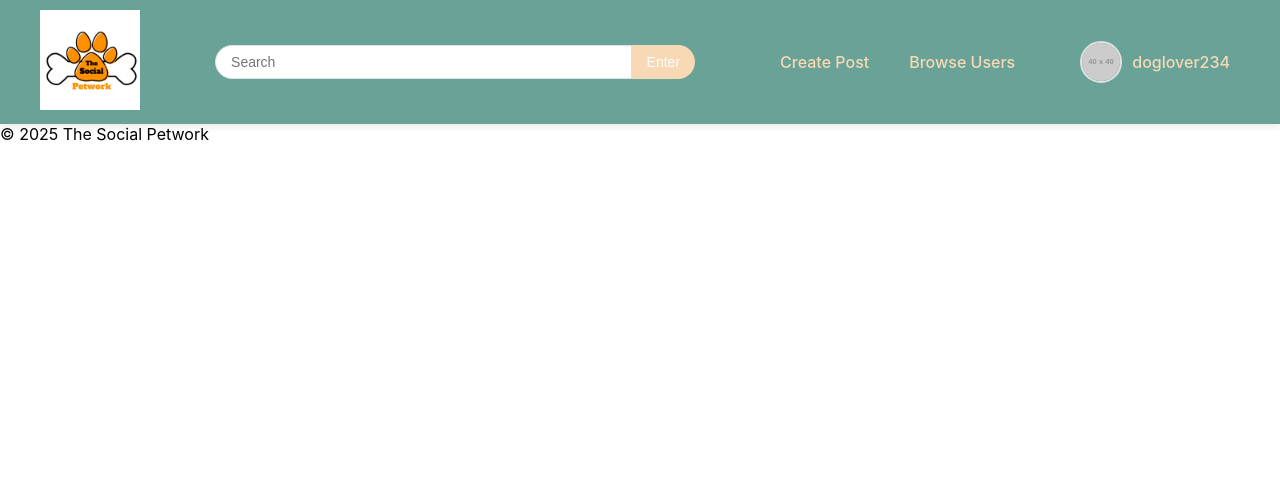
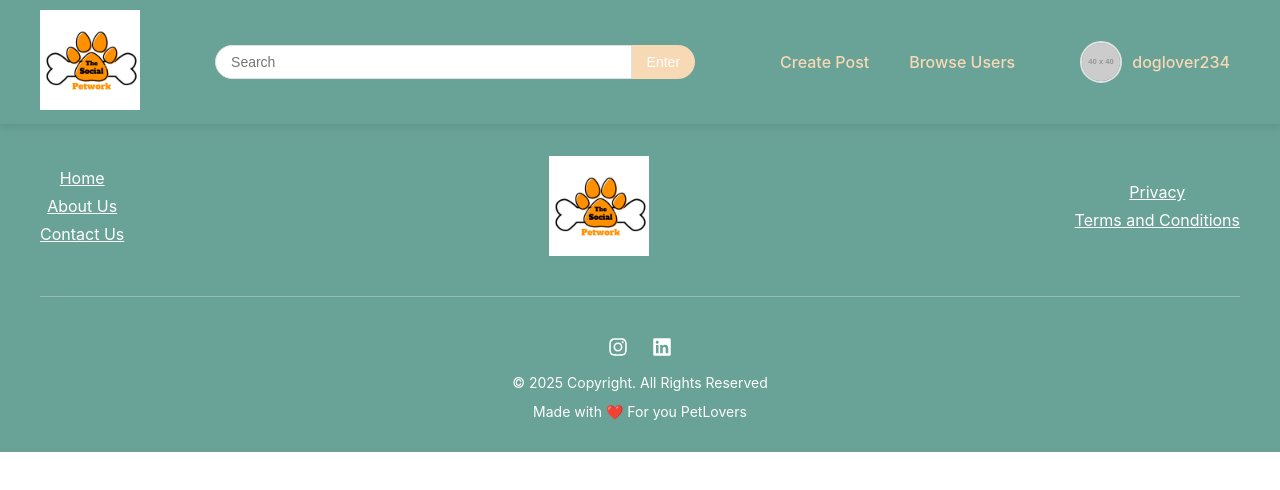
Before and after one commit to Ang3la33/the-social-petwork-s4-final-frontend, a React (Create React App) app in the folder social-petwork/: page / in a window 1280 px wide. Shown: the top 490 px of the page. Built offline with nearby package versions, Linux system fonts and the light colour scheme.

Commit message:
Footer Component done. And Styling for it too. Can be changed at any time

```diff
--- /dev/null
+++ b/package.json
@@ -0,0 +1,5 @@
+{
+  "dependencies": {
+    "react-icons": "^5.5.0"
+  }
+}
--- a/social-petwork/src/App.css
+++ b/social-petwork/src/App.css
@@ -94,6 +94,80 @@
   object-fit: cover;
   border: 2px solid #e1e1e1;
 }
+
+/* Footer Styling ***********************************************************/
+.footer {
+  background-color: #69A297;
+  color: white;
+  padding: 2rem 1rem;
+}
+
+.footer-container {
+  max-width: 1200px;
+  margin: 0 auto;
+  display: flex;
+  flex-direction: column;
+  gap: 2rem;
+  align-items: center;
+}
+
+.footer-top {
+  width: 100%;
+  display: flex;
+  flex-direction: row;
+  justify-content: space-between;
+  align-items: center;
+  text-align: center;
+  gap: 1.5rem;
+}
+
+.footer-links {
+  display: flex;
+  flex-direction: column;
+  gap: 0.5rem;
+}
+
+.footer-links a {
+  text-decoration: underline;
+  color: white;
+}
+
+.footer-logo {
+  width: 100px;
+}
+
+.footer-line {
+  width: 100%;
+  border: none;
+  height: 1px;
+  background-color: rgba(255, 255, 255, 0.3);
+}
+
+.footer-bottom {
+  display: flex;
+  flex-direction: column;
+  align-items: center;
+  gap: 0.75rem;
+  text-align: center;
+  font-size: 0.875rem;
+}
+
+.footer-icons {
+  display: flex;
+  gap: 1.5rem;
+  font-size: 1.25rem;
+}
+
+.footer-icons a {
+  color: white;
+}
+
+.footer-heart {
+  color: #f4a261;
+}
+
+
+/* Medias for Different Screen-Sizing ***************************/
 @media (max-width: 768px) {
   .navBar-Container {
     flex-wrap: wrap;
--- a/social-petwork/src/App.js
+++ b/social-petwork/src/App.js
@@ -4,6 +4,7 @@ import './App.css';
 
 import Navbar from './Components/NavBar';
 import Login from './Pages/Login.jsx';
+import Footer from './Components/Footer';
 
 
 function App() {
@@ -13,9 +14,10 @@ function App() {
       <Navbar />
         <main className="mainContainer">
         </main>
-        <footer className="footer">
+        {/* <footer className="footer">
           &copy; 2025 The Social Petwork
-        </footer>
+        </footer> */}
+        <Footer />
       </div>
   );
 }
--- /dev/null
+++ b/social-petwork/src/Components/Footer.jsx
@@ -0,0 +1,53 @@
+import React from "react";
+import { FaInstagram, FaLinkedin } from "react-icons/fa";
+import Logo from "../Assets/Images/logo.png";
+import '../App.css';
+
+const Footer = () => {
+  return (
+    <footer className="footer">
+      <div className="footer-container">
+
+        {/* Top Section */}
+        <div className="footer-top">
+
+          <div className="footer-links">
+            <a href="/">Home</a>
+            <a href="/about">About Us</a>
+            <a href="/contact">Contact Us</a>
+          </div>
+
+          <img src={Logo} alt="Logo" className="footer-logo" />
+
+          <div className="footer-links">
+            <a href="/privacy">Privacy</a>
+            <a href="/terms">Terms and Conditions</a>
+          </div>
+        </div>
+
+        <hr className="footer-line" />
+
+        {/* Bottom Section */}
+        <div className="footer-bottom">
+          <div className="footer-icons">
+            <a href="https://instagram.com" target="_blank" rel="noopener noreferrer">
+              <FaInstagram />
+            </a>
+            <a href="https://linkedin.com" target="_blank" rel="noopener noreferrer">
+              <FaLinkedin />
+            </a>
+          </div>
+          <div className="footer-text">
+            &copy; {new Date().getFullYear()} Copyright. All Rights Reserved
+          </div>
+          <div className="footer-text">
+            Made with <span className="footer-heart">&#10084;&#65039;</span> For you PetLovers
+          </div>
+        </div>
+
+      </div>
+    </footer>
+  );
+};
+
+export default Footer;
```
Also changed, not shown: 1 other file (tests, documents, lock files or other folders).
